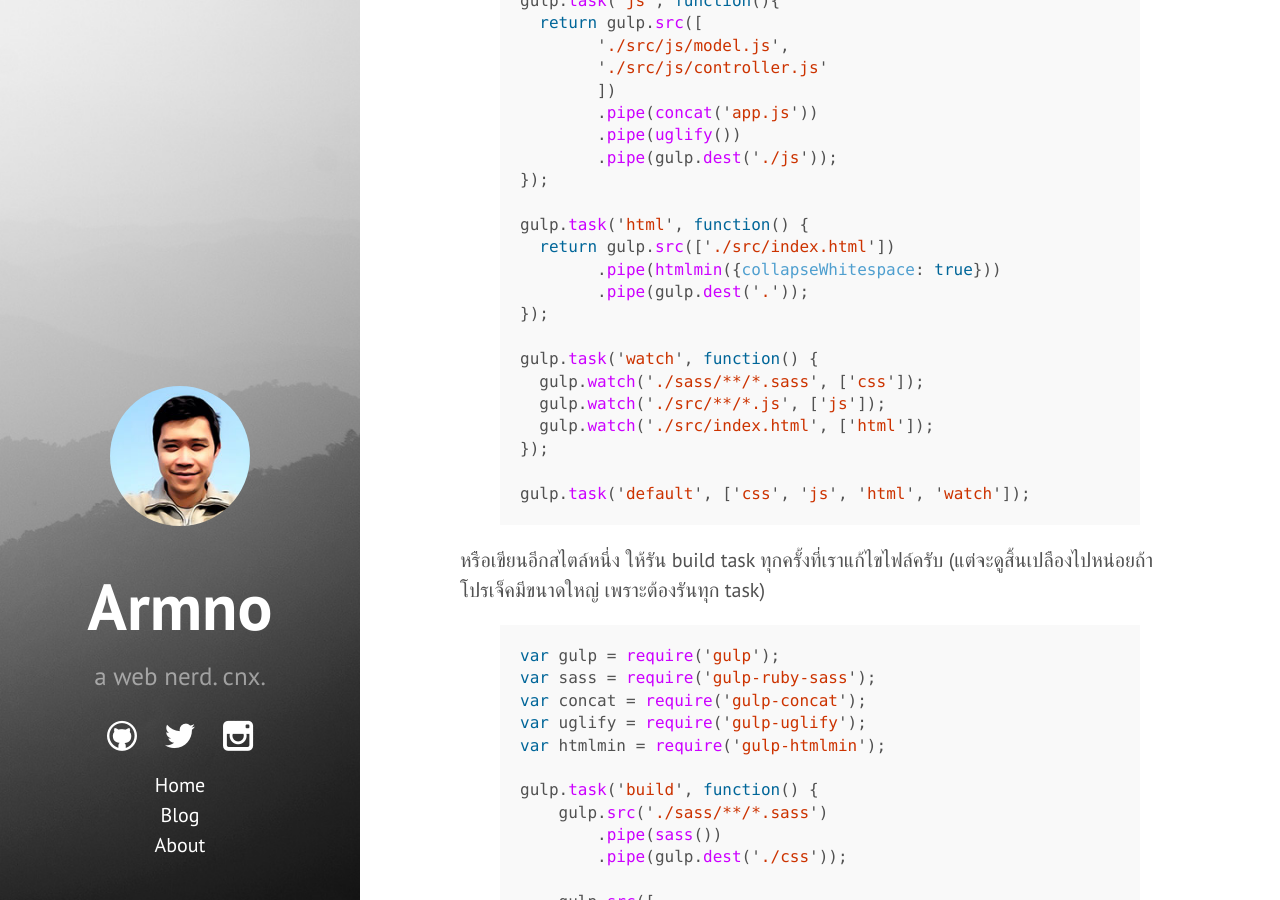
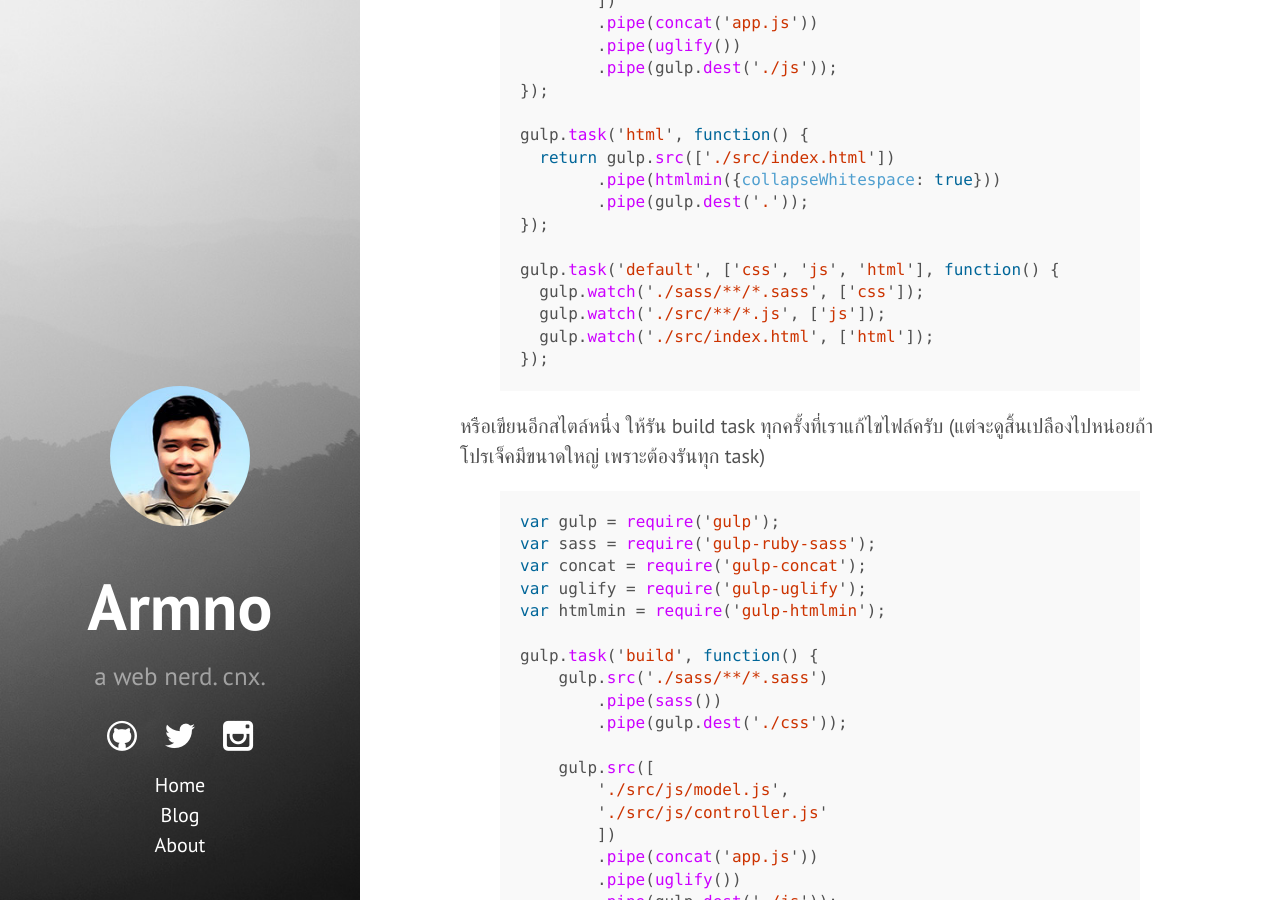
Before and after one commit to armno/armno.github.io, a Jekyll site: the page built from _posts/2014-02-26-using-gulpjs-for-basic-build-process.md, in a window 1280 px wide and 900 px high, scrolled down 4030 px. Built offline with Jekyll 4.4.1, drawn with Linux system fonts in a browser that asks for light colours; comment, search, counter and statistics services are not loaded; some of the changed text lies outside the part shown.

Commit message:
update code example for gulp watch task

```diff
--- a/_posts/2014-02-26-using-gulpjs-for-basic-build-process.md
+++ b/_posts/2014-02-26-using-gulpjs-for-basic-build-process.md
@@ -51,11 +51,9 @@ gulp.task('lorem', function() {
   console.log('lorem ipsum');
 });
 
-gulp.task('watch', function() {
+gulp.task('default', function() {
   gulp.watch('index.html', ['lorem']);
 });
-
-gulp.task('default', ['watch']);
 {% endhighlight %}
 
 เสร็จแล้วก็แค่รัน
@@ -93,11 +91,9 @@ gulp.task('css', function(){
         .pipe(gulp.dest('./css'));
 });
 
-gulp.task('watch', function() {
+gulp.task('default', function() {
   gulp.watch('sass/**/*.sass', ['css']);
 });
-
-gulp.task('default', ['watch']);
 {% endhighlight %}
 
 ทุกครั้งที่เรา save ไฟล์ `.sass` ใน directory 'sass' (รวมถึง sub-directory) gulp ก็จะรัน task css ซึ่ง compile Sass เป็น CSS ตาม directory ปลายทางที่ระบุไว้
@@ -146,13 +142,11 @@ gulp.task('html', function() {
         .pipe(gulp.dest('.'));
 });
 
-gulp.task('watch', function() {
+gulp.task('default', ['css', 'js', 'html'], function() {
   gulp.watch('./sass/**/*.sass', ['css']);
   gulp.watch('./src/**/*.js', ['js']);
   gulp.watch('./src/index.html', ['html']);
 });
-
-gulp.task('default', ['css', 'js', 'html', 'watch']);
 {% endhighlight %}
 
 หรือเขียนอีกสไตล์หนึ่ง ให้รัน build task ทุกครั้งที่เราแก้ไขไฟล์ครับ (แต่จะดูสิ้นเปลืองไปหน่อยถ้าโปรเจ็คมีขนาดใหญ่ เพราะต้องรันทุก task)
```
